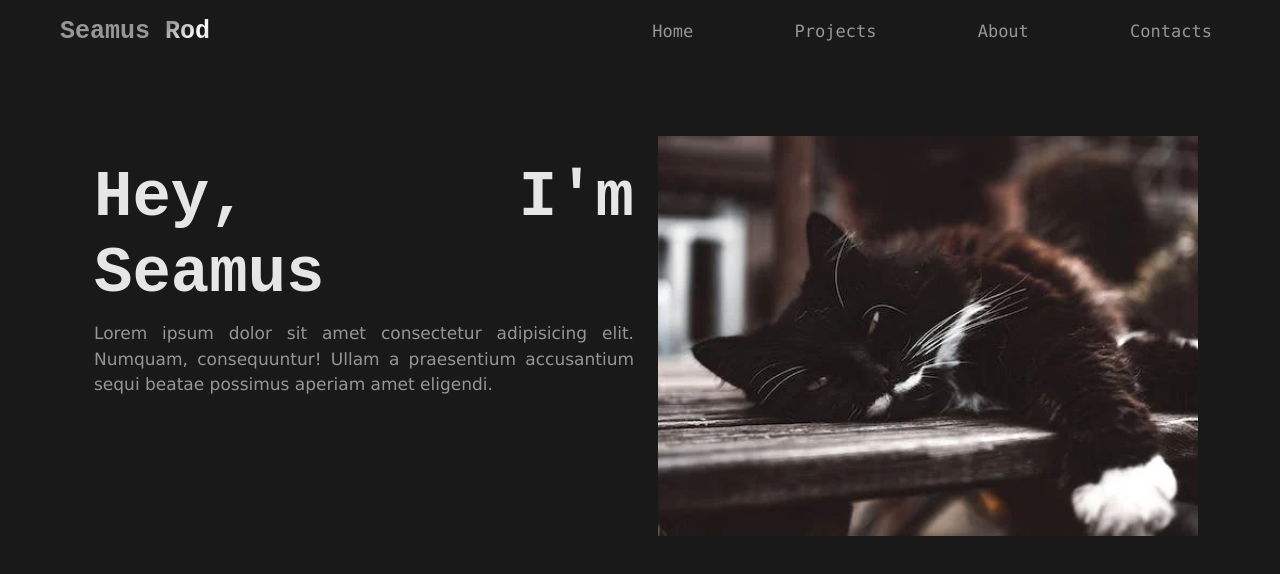
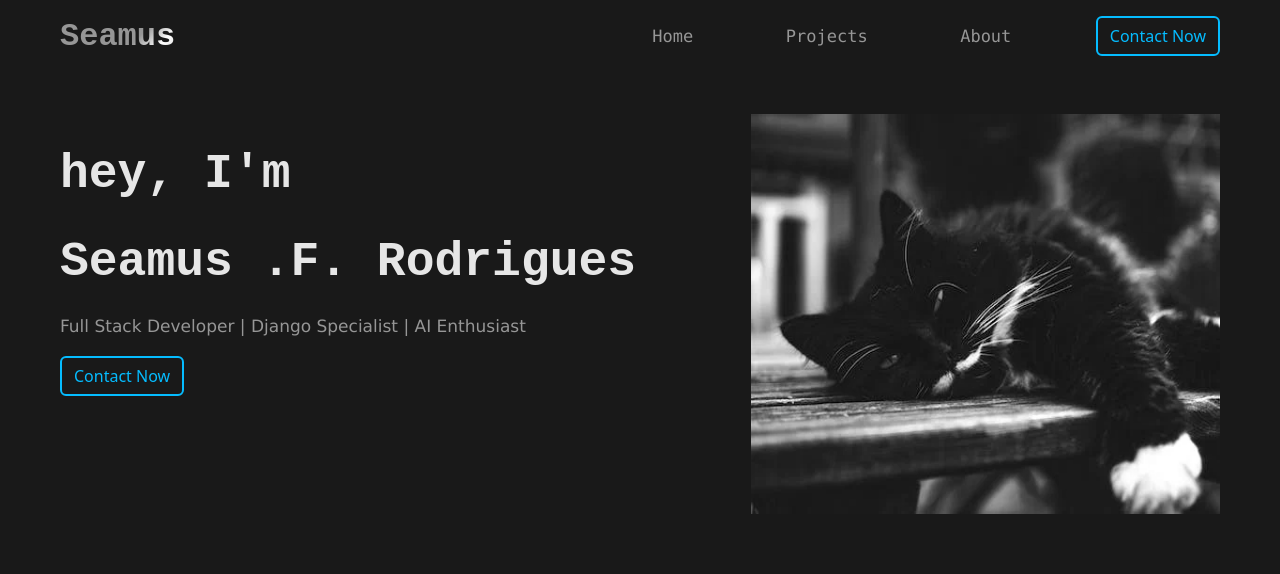
Before and after one commit to sea-rod/sea-rod.github.io, a plain HTML site: page index.html in a window 1280 px wide. Drawn offline with nearby package versions, Linux system fonts and the light colour scheme.

Commit message:
update content

```diff
--- a/index.html
+++ b/index.html
@@ -1,12 +1,15 @@
 <!DOCTYPE html>
 <html lang="en">
-
   <head>
-    <meta charset="UTF-8">
-    <meta name="viewport" content="width=device-width, initial-scale=1.0">
-    <link href="https://cdn.jsdelivr.net/npm/bootstrap@5.3.2/dist/css/bootstrap.min.css" rel="stylesheet"
-        integrity="sha384-T3c6CoIi6uLrA9TneNEoa7RxnatzjcDSCmG1MXxSR1GAsXEV/Dwwykc2MPK8M2HN" crossorigin="anonymous">
-    <link rel="stylesheet" href="./static/css/style.css">
+    <meta charset="UTF-8" />
+    <meta name="viewport" content="width=device-width, initial-scale=1.0" />
+    <link
+      href="https://cdn.jsdelivr.net/npm/bootstrap@5.3.2/dist/css/bootstrap.min.css"
+      rel="stylesheet"
+      integrity="sha384-T3c6CoIi6uLrA9TneNEoa7RxnatzjcDSCmG1MXxSR1GAsXEV/Dwwykc2MPK8M2HN"
+      crossorigin="anonymous"
+    />
+    <link rel="stylesheet" href="./static/css/style.css" />
     <title>Portfolio</title>
   </head>
 
@@ -14,17 +17,28 @@
     <nav class="navbar navbar-expand-lg">
       <div class="container-fluid">
         <div class="d-flex justify-content-between col-lg-6 col-12">
-                <a href="#" class="ms-3 ms-lg-5 navbar-brand">Seamus Rod</a>
-                <button class="navbar-toggler" type="button" data-bs-toggle="collapse"
-                    data-bs-target="#navbarSupportedContent" aria-controls="navbarSupportedContent"
-                    aria-expanded="false" aria-label="Toggle navigation">
-                    <span class="navbar-toggler-icon" style="color: aliceblue;"></span>
+          <a href="#" class="ms-lg-5 navbar-brand">Seamus</a>
+          <button
+            class="navbar-toggler"
+            type="button"
+            data-bs-toggle="collapse"
+            data-bs-target="#navbarSupportedContent"
+            aria-controls="navbarSupportedContent"
+            aria-expanded="false"
+            aria-label="Toggle navigation"
+          >
+            <span class="navbar-toggler-icon" style="color: aliceblue"></span>
           </button>
         </div>
-            <div class="collapse navbar-collapse col-lg-6" id="navbarSupportedContent">
-                <ul class="navbar-nav ms-3 ms-lg-auto col-lg-11 me-5 d-flex justify-content-between mb-2 mb-lg-0">
+        <div
+          class="collapse navbar-collapse col-lg-6"
+          id="navbarSupportedContent"
+        >
+          <ul
+            class="navbar-nav ms-3 ms-lg-auto col-lg-11 me-5 d-flex justify-content-between mb-2 mb-lg-0"
+          >
             <li class="nav-item">
-                        <a class="nav-link " aria-current="page" href="#">Home</a>
+              <a class="nav-link" aria-current="page" href="#">Home</a>
             </li>
             <li class="nav-item">
               <a class="nav-link" href="#">Projects</a>
@@ -33,7 +47,7 @@
               <a class="nav-link" href="#">About</a>
             </li>
             <li class="nav-item">
-                        <a class="nav-link" href="#">Contacts</a>
+              <button class="btn btn-atc">Contact Now</button>
             </li>
             <!-- <li class="nav-item">
                         <a class="nav-link" href="#">Link</a>
@@ -42,23 +56,26 @@
         </div>
       </div>
     </nav>
-    <div class="container mt-5 ps-4">
-        <div class="row">
-            <div class="col-lg-6 col-12 py-lg-5 mx-lg-0">
-                <h1 class="main-txt" id="animin">Hey, I'm Seamus</h1>
+    <div class="container-fluid mt-3 mx-0 px-lg-5">
+      <div class="row mx-lg-0 justify-content-between">
+        <div class="col-lg-7 col-12 py-lg-5 mx-lg-0">
+          <p class="main-txt animin">hey, I'm</p>
+          <p class="main-txt animin">Seamus .F. Rodrigues</p>
           <p class="para-txt">
-                    Lorem ipsum dolor sit amet consectetur adipisicing elit. Numquam, consequuntur!
-                    Ullam a praesentium accusantium sequi beatae possimus aperiam amet eligendi.
+            Full Stack Developer | Django Specialist | AI Enthusiast
           </p>
+          <button class="btn btn-atc">Contact Now</button>
         </div>
-            <div class="col-lg-6 col-12 py-lg-4 d-flex mx-auto">
-                <img src="./static/img/cat.webp" class="mx-auto">
+        <div class="col-lg-5 col-12 py-lg-4 d-flex ms-auto">
+          <img src="./static/img/cat.webp" />
         </div>
       </div>
     </div>
-    <script src="https://cdn.jsdelivr.net/npm/bootstrap@5.3.2/dist/js/bootstrap.bundle.min.js"
+    <script
+      src="https://cdn.jsdelivr.net/npm/bootstrap@5.3.2/dist/js/bootstrap.bundle.min.js"
       integrity="sha384-C6RzsynM9kWDrMNeT87bh95OGNyZPhcTNXj1NW7RuBCsyN/o0jlpcV8Qyq46cDfL"
-        crossorigin="anonymous"></script>
+      crossorigin="anonymous"
+    ></script>
 
     <script src="./static/js/script.js"></script>
 
@@ -71,5 +88,4 @@
             </div>
         </div> -->
   </body>
-
 </html>
--- a/static/css/style.css
+++ b/static/css/style.css
@@ -1,3 +1,6 @@
+:root {
+    --atc-color: rgb(5, 188, 255);
+}
 body {
     background-color: rgb(25, 25, 25);
 }
@@ -28,6 +31,7 @@ body {
     -webkit-background-clip: text;
     -webkit-text-fill-color: transparent;
     animation: textclip 3s linear infinite;
+    font-size:xx-large;
     animation-direction:alternate;
     transition: 2s;
 }
@@ -52,8 +56,9 @@ button.navbar-toggler{
 }
 
 .main-txt {
-    font-size: 8vmin;
-    text-align: justify;
+    font-size: 6vmin;
+    text-align: left;
+
 }
 
 a.nav-link,
@@ -73,6 +78,13 @@ a.nav-link:hover,a.nav-link:focus{
 }
 
 img{
-    width: 100vw;
+    width: 100%;
     height: 50vh;
+    filter: grayscale();
 }
+
+
+.btn-atc{
+    border:2px solid var(--atc-color);
+    color: var(--atc-color);
+}
--- a/static/js/script.js
+++ b/static/js/script.js
@@ -1,16 +1,23 @@
-var h1 = document.getElementById("animin");
-var msg = h1.innerHTML;
-h1.innerHTML = "";
-console.log();
+var h1 = document.getElementsByClassName("animin");
+var msg = [];
 
-document.getElementsByTagName("body")[0].onload = function animin_fun(){
-    var i = 0
-    setInterval(
-        ()=>{
-                if (i>= msg.length)
-                    return 0;
-                h1.innerHTML += msg[i];
-                i++;
-            },200
-        )
+for (let i = 0; i < h1.length; i++) {
+  msg.push(h1[i].innerHTML);
+  h1[i].innerHTML = "";
 }
+
+
+console.log(msg);
+
+function sleep(ms) {
+  return new Promise((resolve) => setTimeout(resolve, ms));
+}
+
+document.getElementsByTagName("body")[0].onload = async function animin_fun() {
+  for (let j = 0; j < msg.length; j++) {
+    for (let i = 0; i < msg[j].length; i++) {
+      h1[j].innerHTML += msg[j][i];
+      await sleep(100);
+    }
+  }
+};
```
Lines whose indentation alone changed are shown as unchanged.
